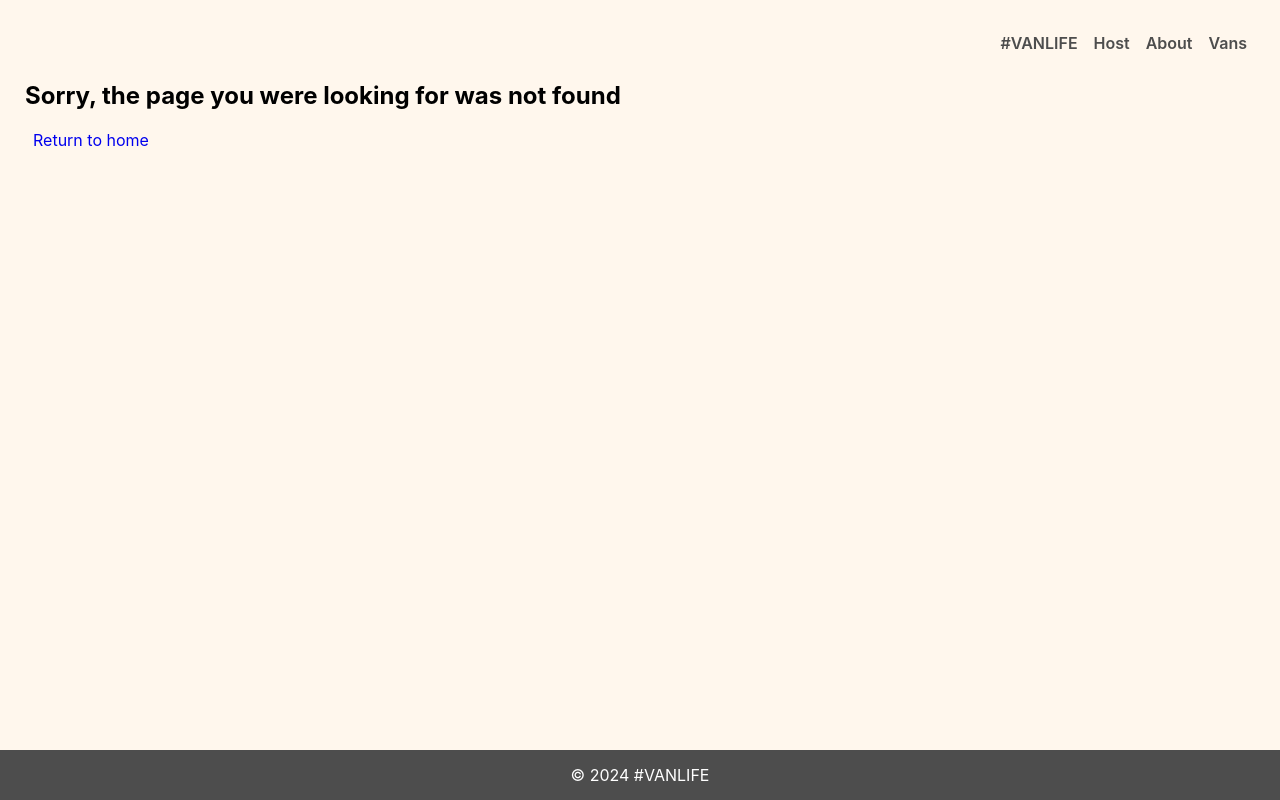
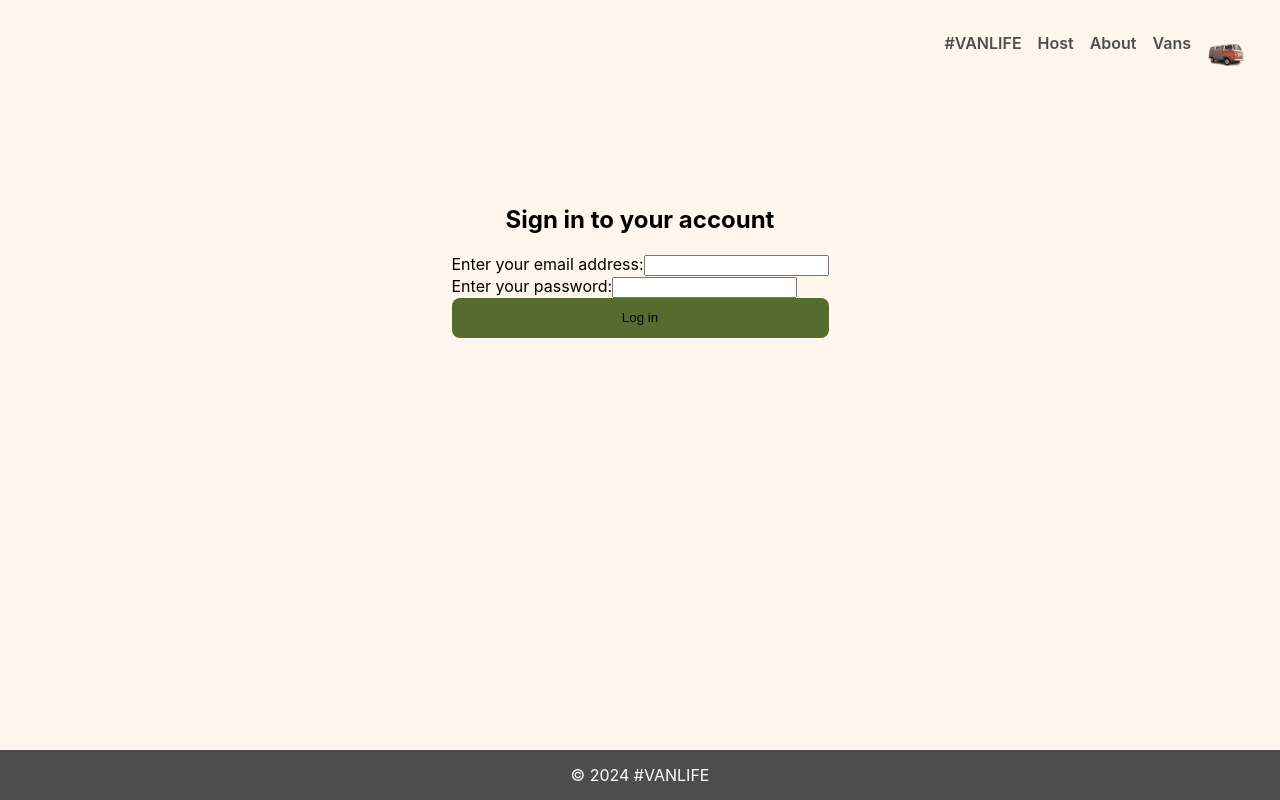
Before and after one commit to momoesse/vanlife, a React (Create React App) app: page /login in a window 1280 px wide. Before the commit this address had no page. Built offline with nearby package versions, Linux system fonts and the light colour scheme; what miragejs would draw is missing.

Commit message:
login component

```diff
--- a/src/App.css
+++ b/src/App.css
@@ -169,3 +169,22 @@ footer {
   margin-right: 20px;
   color: white;
 }
+
+.login--container {
+  padding: 100px;
+  display: flex;
+  align-items: center;
+  flex-direction: column;
+}
+
+.login--form {
+  display: flex;
+  flex-direction: column;
+  align-content: center;
+  justify-content: center;
+}
+
+header img {
+  height: 40px;
+  width: 40px;
+}
--- a/src/App.js
+++ b/src/App.js
@@ -14,6 +14,7 @@ import Reviews from "./components/Host/Reviews.js";
 import About from "./components/About.js";
 import Vans from "./components/Vans/Vans.js";
 import VanDetail from "./components/Vans/VanDetail.js";
+import Login from "./components/Login.js";
 import NotFound from "./components/NotFound.js";
 
 function App() {
@@ -36,6 +37,7 @@ function App() {
           <Route path="about" element={<About />} />
           <Route path="vans" element={<Vans />} />
           <Route path="vans/:id" element={<VanDetail />} />
+          <Route path="login" element={<Login />} />
           <Route path="*" element={<NotFound />} />
         </Route>
       </Routes>
--- a/src/components/Header.js
+++ b/src/components/Header.js
@@ -1,5 +1,6 @@
 import React from "react";
 import { Link, NavLink } from "react-router-dom";
+import imageUrl from "../images/van--icon.png";
 
 export default function Header() {
     const activeStyle = {
@@ -14,6 +15,9 @@ export default function Header() {
                 <NavLink style={ ({isActive}) => isActive ? activeStyle : null} to="/host">Host</NavLink>
                 <NavLink style={ ({isActive}) => isActive ? activeStyle : null} to="/about">About</NavLink>
                 <NavLink style={ ({isActive}) => isActive ? activeStyle : null} to="/vans">Vans</NavLink>
+                <Link to="/login" className="login--link">
+                    <img src={imageUrl} />
+                </Link>
             </nav>
         </header>
     )
--- a/src/components/Home.js
+++ b/src/components/Home.js
@@ -1,5 +1,5 @@
 import React from "react";
-import { Link} from "react-router-dom";
+import { Link } from "react-router-dom";
 
 export default function Home() {
     return (
--- /dev/null
+++ b/src/components/Login.js
@@ -0,0 +1,34 @@
+import React from "react";
+
+export default function Login() {
+    const [loginData, setLoginData] = React.useState({
+        email: "",
+        password: ""
+    })
+
+    function handleSubmit(event) {
+
+    }
+
+    function handleChange(event) {
+        const { name, value } = event.target;
+        setLoginData(prevState => ({
+            ...prevState, [name] : value
+        }))
+    }
+
+    return (
+        <div className="login--container">
+            <h2>Sign in to your account</h2>
+            <form onSubmit={handleSubmit} className="login--form">
+                <label>Enter your email address:
+                    <input name="email" value={loginData.email} type="email" onChange={handleChange} />
+                </label>
+                <label>Enter your password:
+                    <input name="password" value={loginData.password} type="password" onChange={handleChange} />
+                </label>
+                <button>Log in</button>
+            </form>
+        </div>
+    )
+}
```
Also changed, not shown: src/images/van--icon.png (added).
